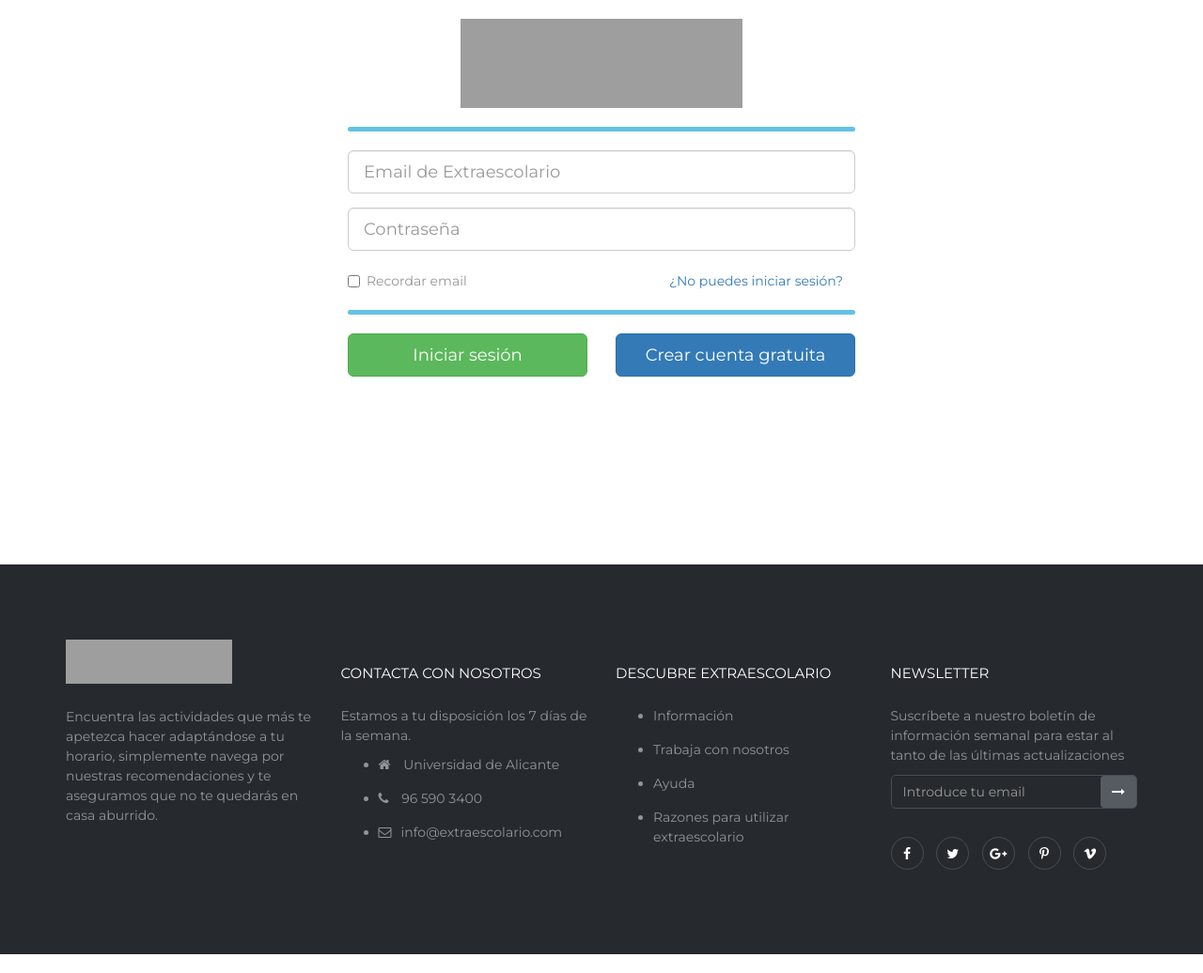
After one commit to jespinosa94/Extraescolario, a PHP site: page /login.php in a window 1280 px wide. The commit adds this page. Shown: the whole page at 94% size. Run offline with PHP 8.4, Linux system fonts and the light colour scheme; grey boxes are pictures that could not be loaded.

Commit message:
Interfaz del login terminada

```diff
--- a/css/estilos.css
+++ b/css/estilos.css
@@ -152,3 +152,30 @@ header {
     line-height: 35px;
     font-size: 14px;
   }
+/*=====================================================Login=================================================*/
+#login.container{
+  margin-bottom: 200px;
+}
+#login .colorgraph {
+  height: 5px;
+  border-top: 0;
+  background: #62c2e4;
+  border-radius: 5px;
+}
+
+#login .logo {
+  background-image: url("http://i67.tinypic.com/2e2iays.jpg");
+  background-color: transparent;
+  background-repeat: no-repeat;
+  background-size: cover;
+  margin-top: 40px;
+  margin-bottom: 10px;
+  width: 300px;
+  height: 95px;
+  text-indent: -9999px;
+  margin: 0 auto;
+}
+
+#login .checkbox label {
+  margin-top: 7px;
+}
--- /dev/null
+++ b/login.php
@@ -0,0 +1,137 @@
+<!DOCTYPE html>
+<html lang="es"><head>
+<meta http-equiv="content-type" content="text/html; charset=UTF-8">
+    <meta charset="utf-8">
+    <meta http-equiv="X-UA-Compatible" content="IE=edge">
+    <meta name="viewport" content="width=device-width, initial-scale=1">
+    <meta name="description" content="Extraescolario Project">
+    <meta name="author" content="Extraescolario Team">
+    <link rel="icon" href="http://www.iconj.com/ico/n/q/nqjqtckys4.ico">
+
+    <title>login</title>
+
+    <!-- Bootstrap core CSS -->
+    <link href="css/bootstrap.css" rel="stylesheet">
+
+    <!-- Fuente de google -->
+    <link href='https://fonts.googleapis.com/css?family=Montserrat:400,700' rel='stylesheet' type='text/css'>
+
+    <!-- Estilos custom -->
+    <link href="css/estilos.css" rel="stylesheet">
+    <link href="css//font-awesome/css/font-awesome.min.css" rel="stylesheet">
+  </head>
+
+  <body>
+    <div class="principal">
+
+      <!-- Header de la página -->
+      <header>
+      </header>
+
+      <!--Cuerpo -->
+      <div id="login" class="container">
+        <div class="col-xs-12 col-sm-8 col-md-6 col-sm-offset-2 col-md-offset-3">
+          <form class="form-signin" action="index.html" method="post" role="form">
+            <h2 class="logo">Iniciar sesión en tu cuenta Extraescolario</h2>
+            <hr class= "colorgraph">
+            <div class="form-group">
+              <input type="email" name="email" id="email" class="form-control input-lg" placeholder="Email de Extraescolario">
+            </div>
+            <div class="form-group">
+              <input type="password" name="password" id="password" class="form-control input-lg" placeholder="Contraseña">
+				    </div>
+            <div class="checkbox">
+              <label><input type="checkbox" value="">Recordar email</label>
+              <a href="recuperar_pass.html" class="btn btn-link pull-right">¿No puedes iniciar sesión?</a>
+            </div>
+            <hr class="colorgraph" />
+            <div class="row">
+              <div class="col-xs-6 col-sm-6 col-md-6">
+                <input type="submit" class="btn btn-lg btn-success btn-block" value="Iniciar sesión" />
+              </div>
+              <div class="col-xs-6 col-sm-6 col-md-6">
+                <a href="registroBUS.html" class="btn btn-lg btn-primary btn-block">Crear cuenta gratuita</a>
+              </div>
+            </div>
+          </form>
+        </div>
+      </div>
+
+      <!-- FOOTER -->
+      <footer>
+        <div class="footer clearfix">
+          <div class="container">
+            <div class="row">
+              <div class="col-sm-3 col-xs-12">
+                <div class="footerContent">
+                  <a class="footer-logo" href="index.html">
+                    <img src="http://i66.tinypic.com/103ap8k.jpg" alt="Extraescolario" width="177" height="47" />
+                  </a>
+                  <p>
+                    Encuentra las actividades que más te apetezca hacer adaptándose a tu horario, simplemente navega por nuestras recomendaciones
+                    y te aseguramos que no te quedarás en casa aburrido.
+                  </p>
+                </div>
+              </div>
+
+              <div class="col-sm-3 col-xs-12">
+                <div class="footerContent">
+                  <h5>Contacta con nosotros</h5>
+                  <p>
+                    Estamos a tu disposición los 7 días de la semana.
+                  </p>
+                  <ul class="list-unlysted">
+                    <li>
+                      <i class="fa fa-home" aria-hidden="true"></i>
+                      <a href="https://www.google.es/maps/@38.383397,-0.5145466,17z">
+                        Universidad de Alicante
+                      </a>
+                    </li>
+                    <li><i class="fa fa-phone" aria-hidden="true"></i> 96 590 3400</li>
+                    <li><i class="fa fa-envelope-o" aria-hidden="true"></i><a href="mailTo:info@extraescolario.com">info@extraescolario.com</a></li>
+                  </ul>
+                </div>
+              </div>
+
+              <div class="col-sm-3 col-xs-12">
+                <div class="footerContent">
+                  <h5>Descubre extraescolario</h5>
+                  <ul class="list-unlysted">
+                    <li><a href="#">Información</a></li>
+                    <li><a href="#">Trabaja con nosotros</a></li>
+                    <li><a href="#">Ayuda</a></li>
+                    <li><a href="#">Razones para utilizar extraescolario</a></li>
+                  </ul>
+                </div>
+              </div>
+
+              <div class="col-sm-3 col-xs-12">
+                <div class="footerContent">
+                  <h5>Newsletter</h5>
+                  <p>Suscríbete a nuestro boletín de información semanal para estar al tanto de las últimas actualizaciones</p>
+                  <div class="input-group">
+                    <input type="text" class="form-control" placeholder="Introduce tu email" aria-describedby="basic-addon21" />
+                    <span class="input-group-addon" id="basic-addon21"><i class="fa fa-long-arrow-right" aria-hidden="true"></i></span>
+                  </div>
+                  <ul class="list-inline">
+                  <li><a href="#"><i class="fa fa-facebook" aria-hidden="true"></i></a></li>
+                  <li><a href="#"><i class="fa fa-twitter" aria-hidden="true"></i></a></li>
+                  <li><a href="#"><i class="fa fa-google-plus" aria-hidden="true"></i></a></li>
+                  <li><a href="#"><i class="fa fa-pinterest-p" aria-hidden="true"></i></a></li>
+                  <li><a href="#"><i class="fa fa-vimeo" aria-hidden="true"></i></a></li>
+                </ul>
+                </div>
+              </div>
+            </div>
+          </div>
+        </div>
+      </footer>
+    </div>
+
+    <!-- Bootstrap core JavaScript
+    ================================================== -->
+    <script src="js/jquery.js"></script>
+    <script>window.jQuery || document.write('<script src="../../assets/js/vendor/jquery.min.js"><\/script>')</script>
+    <script src="js/bootstrap.js"></script>
+  </body>
+</html>
```
